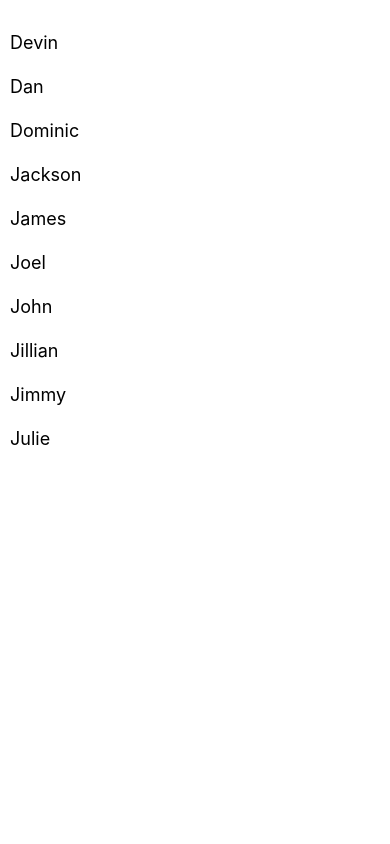
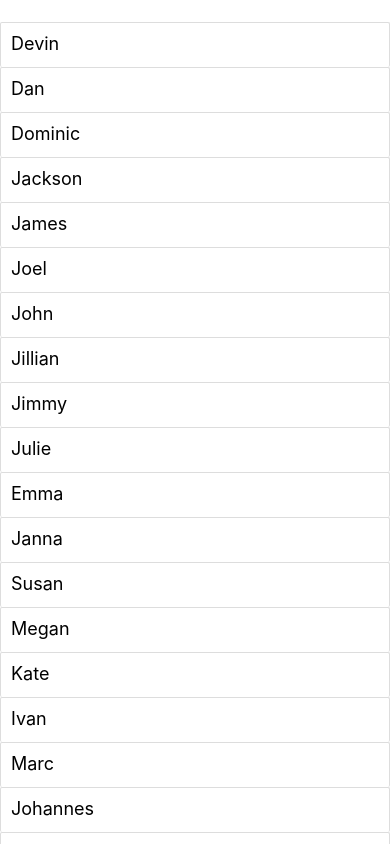
Before and after one commit to emkou/ReactNativeXNative, a React Native app: screen / in a window 390 px wide. Built offline with nearby package versions, Linux system fonts and the light colour scheme.

Commit message:
add listview item

```diff
--- /dev/null
+++ b/src/ListItem.js
@@ -0,0 +1,27 @@
+import React, { Component } from 'react';
+import { StyleSheet, Text, View } from 'react-native';
+
+const ListItem = ({ item }) => {
+  return (
+    <View style={styles.container} key={item.key}>
+      <Text style={styles.item}>{item.key}</Text>
+    </View>
+  );
+};
+
+export default ListItem;
+
+const styles = StyleSheet.create({
+  container: {
+    flex: 1,
+    borderWidth: 1,
+    borderRadius: 2,
+    borderColor: '#ddd',
+    borderBottomWidth: 0
+  },
+  item: {
+    padding: 10,
+    fontSize: 18,
+    height: 44
+  }
+});
--- a/src/ListView.js
+++ b/src/ListView.js
@@ -1,5 +1,6 @@
 import React, { Component } from 'react';
 import { FlatList, StyleSheet, Text, View } from 'react-native';
+import ListItem from './ListItem';
 
 export default class ListView extends Component {
   render() {
@@ -16,9 +17,22 @@ export default class ListView extends Component {
             { key: 'John' },
             { key: 'Jillian' },
             { key: 'Jimmy' },
-            { key: 'Julie' }
+            { key: 'Julie' },
+            { key: 'Emma' },
+            { key: 'Janna' },
+            { key: 'Susan' },
+            { key: 'Megan' },
+            { key: 'Kate' },
+            { key: 'Ivan' },
+            { key: 'Marc' },
+            { key: 'Johannes' },
+            { key: 'Margaret' },
+            { key: 'Maria' },
+            { key: 'Emil' },
+            { key: 'Ellen' },
+            { key: 'Bernie' }
           ]}
-          renderItem={({ item }) => <Text style={styles.item}>{item.key}</Text>}
+          renderItem={({ item }) => <ListItem item={item} />}
         />
       </View>
     );
```
